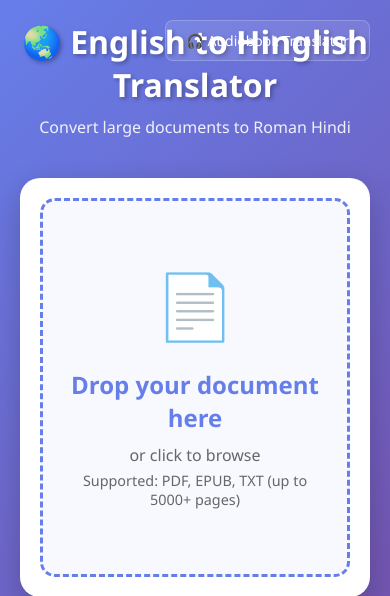
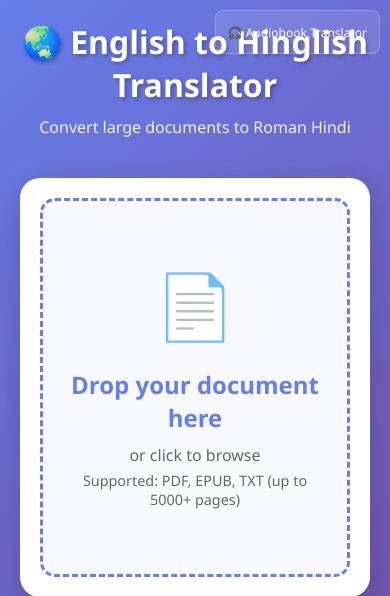
Before and after one commit to cgjdparashar/ebook-to-hindi-audio-with-auto-translation, a Flask app: page /hinglish in a window 390 px wide. Shown: the top 596 px of the page. Run offline with Flask 3, Linux system fonts and the light colour scheme.

Commit message:
Add iPhone optimization with iOS meta tags and touch-friendly interactions
Co-authored-by: cgjdparashar <124253538+cgjdparashar@users.noreply.github.com>

```diff
--- a/templates/hinglish.html
+++ b/templates/hinglish.html
@@ -3,8 +3,25 @@
 <head>
     <meta charset="UTF-8">
     <meta name="viewport" content="width=device-width, initial-scale=1.0, maximum-scale=1.0, user-scalable=no">
+    <meta name="apple-mobile-web-app-capable" content="yes">
+    <meta name="apple-mobile-web-app-status-bar-style" content="black-translucent">
+    <meta name="apple-mobile-web-app-title" content="Hinglish Translator">
     <meta name="description" content="Translate large English documents to Hinglish (Roman Hindi)">
     <meta name="theme-color" content="#667eea">
+
+    <!-- iOS Support -->
+    <meta name="format-detection" content="telephone=no">
+
+    <!-- PWA Manifest -->
+    <link rel="manifest" href="{{ url_for('static', filename='manifest.json') }}">
+
+    <!-- Apple Touch Icons -->
+    <link rel="apple-touch-icon" href="{{ url_for('static', filename='icon-192.svg') }}">
+    <link rel="apple-touch-icon" sizes="192x192" href="{{ url_for('static', filename='icon-192.svg') }}">
+    <link rel="apple-touch-icon" sizes="512x512" href="{{ url_for('static', filename='icon-512.svg') }}">
+
+    <!-- Favicon -->
+    <link rel="icon" type="image/svg+xml" sizes="192x192" href="{{ url_for('static', filename='icon-192.svg') }}">
 
     <title>English to Hinglish Translator</title>
     <link rel="stylesheet" href="{{ url_for('static', filename='css/style.css') }}">
@@ -15,6 +32,7 @@
             right: 20px;
             display: flex;
             gap: 10px;
+            z-index: 100;
         }
 
         .nav-link {
@@ -26,11 +44,35 @@
             transition: all 0.3s ease;
             font-size: 14px;
             border: 1px solid rgba(255, 255, 255, 0.2);
+            -webkit-tap-highlight-color: rgba(255, 255, 255, 0.2);
+            touch-action: manipulation;
+            min-height: 44px;
+            display: flex;
+            align-items: center;
+            justify-content: center;
         }
 
         .nav-link:hover {
             background: rgba(255, 255, 255, 0.2);
             transform: translateY(-2px);
+        }
+
+        .nav-link:active {
+            background: rgba(255, 255, 255, 0.3);
+            transform: translateY(0);
+        }
+
+        /* Mobile responsive navigation */
+        @media (max-width: 768px) {
+            .nav-links {
+                top: 10px;
+                right: 10px;
+            }
+
+            .nav-link {
+                padding: 8px 12px;
+                font-size: 12px;
+            }
         }
 
         .progress-container {
@@ -101,6 +143,11 @@
             cursor: pointer;
             transition: all 0.3s ease;
             display: none;
+            -webkit-tap-highlight-color: rgba(102, 126, 234, 0.3);
+            touch-action: manipulation;
+            min-height: 44px;
+            width: 100%;
+            max-width: 400px;
         }
 
         .download-btn:hover {
@@ -110,6 +157,16 @@
 
         .download-btn:active {
             transform: translateY(0);
+            background: linear-gradient(135deg, #5568d3 0%, #653a8b 100%);
+        }
+
+        /* Mobile responsive for download button */
+        @media (max-width: 768px) {
+            .download-btn {
+                width: 100%;
+                padding: 12px 20px;
+                font-size: 14px;
+            }
         }
 
         .resume-info {
```
Also changed, not shown: templates/index.html (+25 -0 lines).
